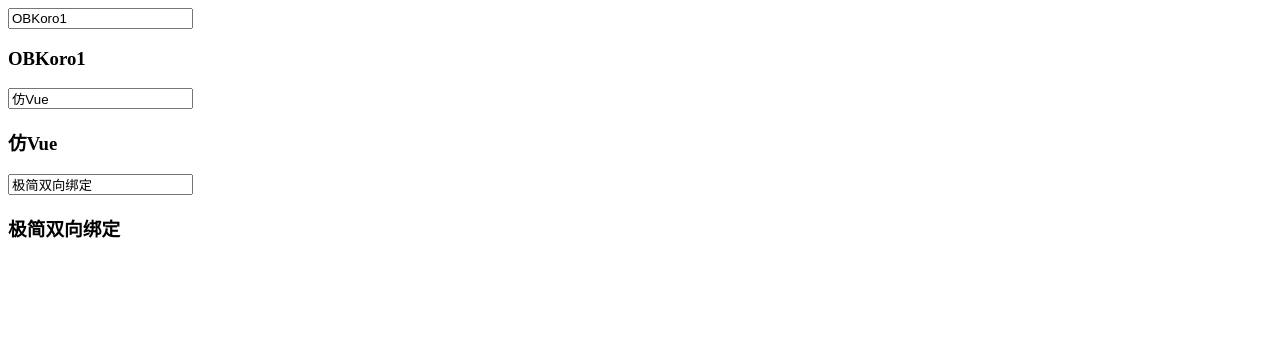
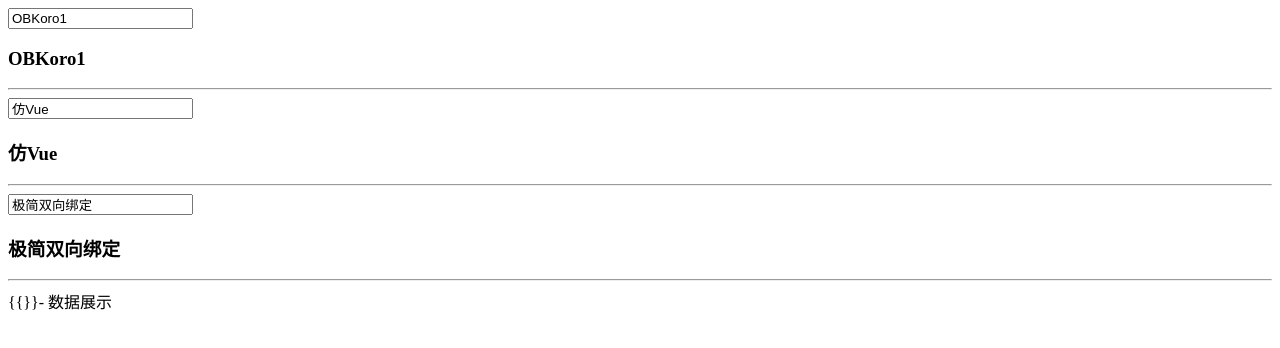
Before and after one commit to ChiseCJ/old-test, a plain HTML site: page Object.defineProperty.html in a window 1280 px wide. Drawn offline with Linux system fonts and the light colour scheme.

Commit message:
注释 myvue

```diff
--- a/Object.defineProperty.html
+++ b/Object.defineProperty.html
@@ -11,10 +11,14 @@
     <div id="app">
       <input type="text" v-model="name" />
       <h3 v-bind="name"></h3>
+      <hr>
       <input type="text" v-model="testData1" />
       <h3>{{ testData1 }}</h3>
+      <hr>
       <input type="text" v-model="testData2" />
       <h3>{{ testData2 }}</h3>
+      <hr>
+      <div>{{}}- <span>{{ testData3 }}</span></div>
     </div>
 
     <script src="./js/myVue.js"></script>
@@ -25,7 +29,8 @@
           data: {
             testData1: '仿Vue',
             testData2: '极简双向绑定',
-            name: 'OBKoro1'
+            testData3: '数据展示',
+            name: 'OBKoro1',
           }
         })
       }
--- a/js/myVue.js
+++ b/js/myVue.js
@@ -1,8 +1,13 @@
+/**
+ * *this._watcherTpl 订阅池：给 data 对象的属性，生成各自的 订阅池 并在 set 时遍历它并触发 el.update()
+ * *this._observer 观察者：对 data 对象实现 Object.defineProperty 并在 set 时遍历 订阅池 并触发 el.update()
+ * *this._compile 模版解析：对 el 的节点进行遍历，把 v-bind v-model {{}} 按类型，new 各自的 Watcher() 方法，并触发 el.update() 初始化视图
+ */
 function myVue(options = {}) {
   this.$options = options
   this.$el = document.querySelector(options.el)
   this._data = options.data // 把数据代理到 vm 上
-  this._watcherTpl = {} // 监听池
+  this._watcherTpl = {} // 订阅池
   this._observer(this._data) // 数据绑定
   this._compile(this.$el) // 编译模版
 }
@@ -83,9 +88,12 @@ myVue.prototype._compile = function(el) {
       txt = node.textContent // 正则匹配{{}}
     if (reg.test(txt)) {
       node.textContent = txt.replace(reg, (matched, placeholder) => {
+        console.log('-{{}}-', matched, placeholder)
+
         // matched匹配的文本节点包括{{}}, placeholder 是{{}}中间的属性名
         var getName = _this._watcherTpl // 所有绑定watch的数据
         getName = getName[placeholder] // 获取对应watch 数据的值
+        // *有可能只是把 data 的数据进行展示 testData3
         if (!getName._directives) {
           // 没有事件池 创建事件池
           getName._directives = []
```
